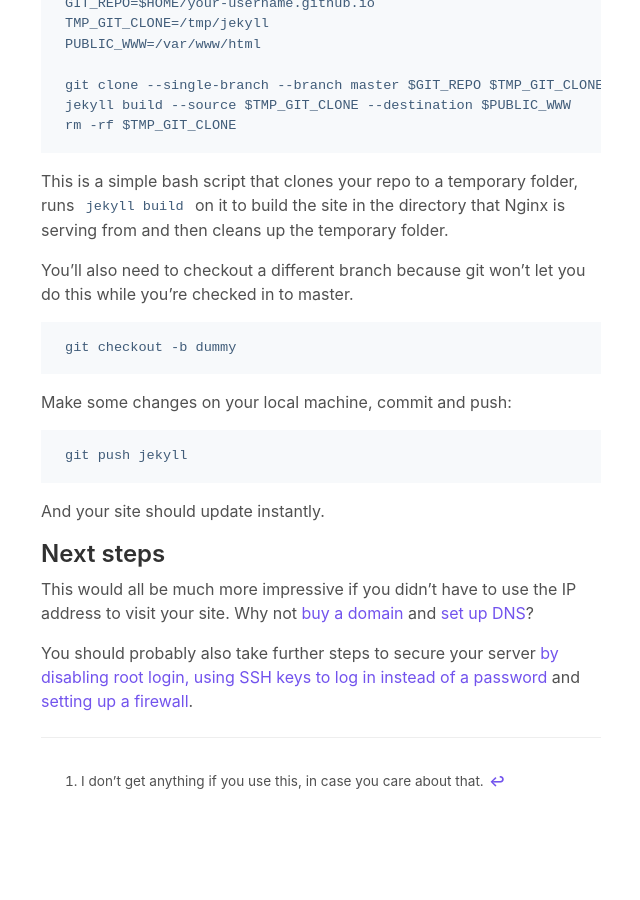
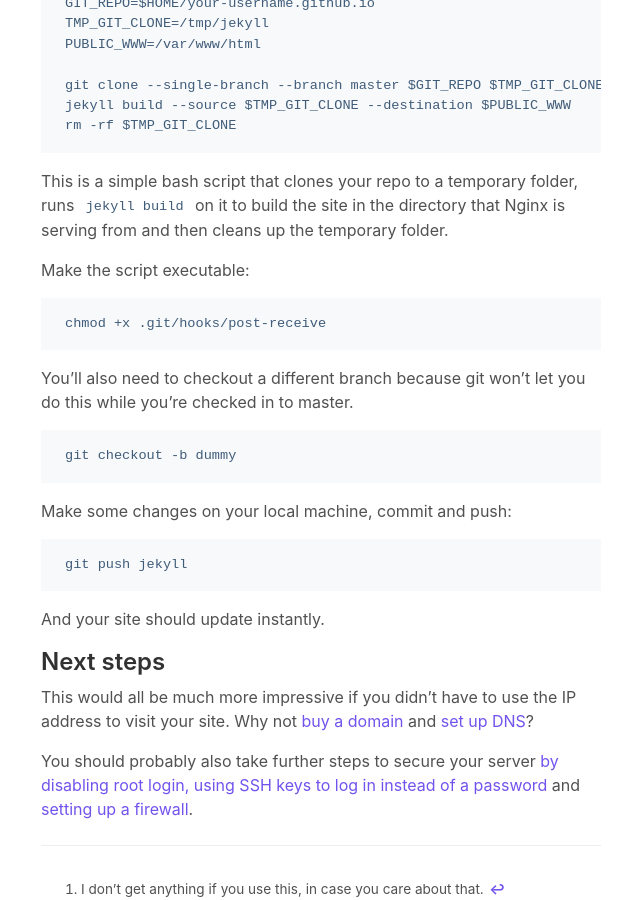
Before and after one commit to lxmrc/lxmrc.github.io, a Jekyll site: the page built from _posts/2020-10-28-migrating-from-github-pages-to-self-hosting.md, in a window 1280 px wide and 900 px high, scrolled down 6847 px. Shown: the whole window, without its empty margins (319-959 px from the left). Built offline with Jekyll 4.4.1, drawn with Linux system fonts in a browser that asks for light colours; before the commit the page ends 7638 px from its top, so only the background shows below that.

Commit message:
Improve article

````diff
--- a/_posts/2020-10-28-migrating-from-github-pages-to-self-hosting.md
+++ b/_posts/2020-10-28-migrating-from-github-pages-to-self-hosting.md
@@ -235,6 +235,12 @@ rm -rf $TMP_GIT_CLONE
 
 This is a simple bash script that clones your repo to a temporary folder, runs `jekyll build` on it to build the site in the directory that Nginx is serving from and then cleans up the temporary folder.
 
+Make the script executable:
+
+```shell
+chmod +x .git/hooks/post-receive
+```
+
 You'll also need to checkout a different branch because git won't let you do this while you're checked in to master.
 
 ```shell
````
